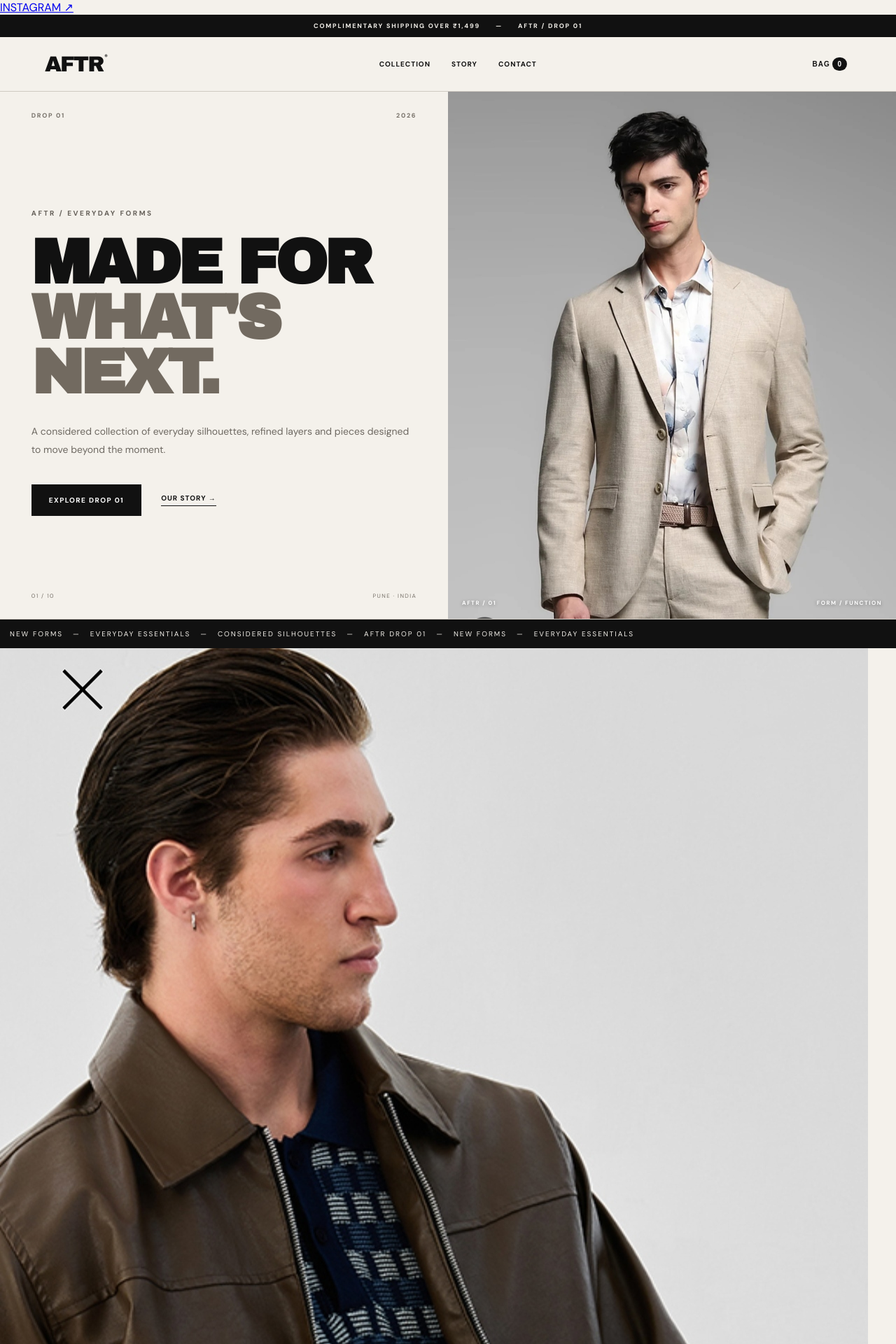
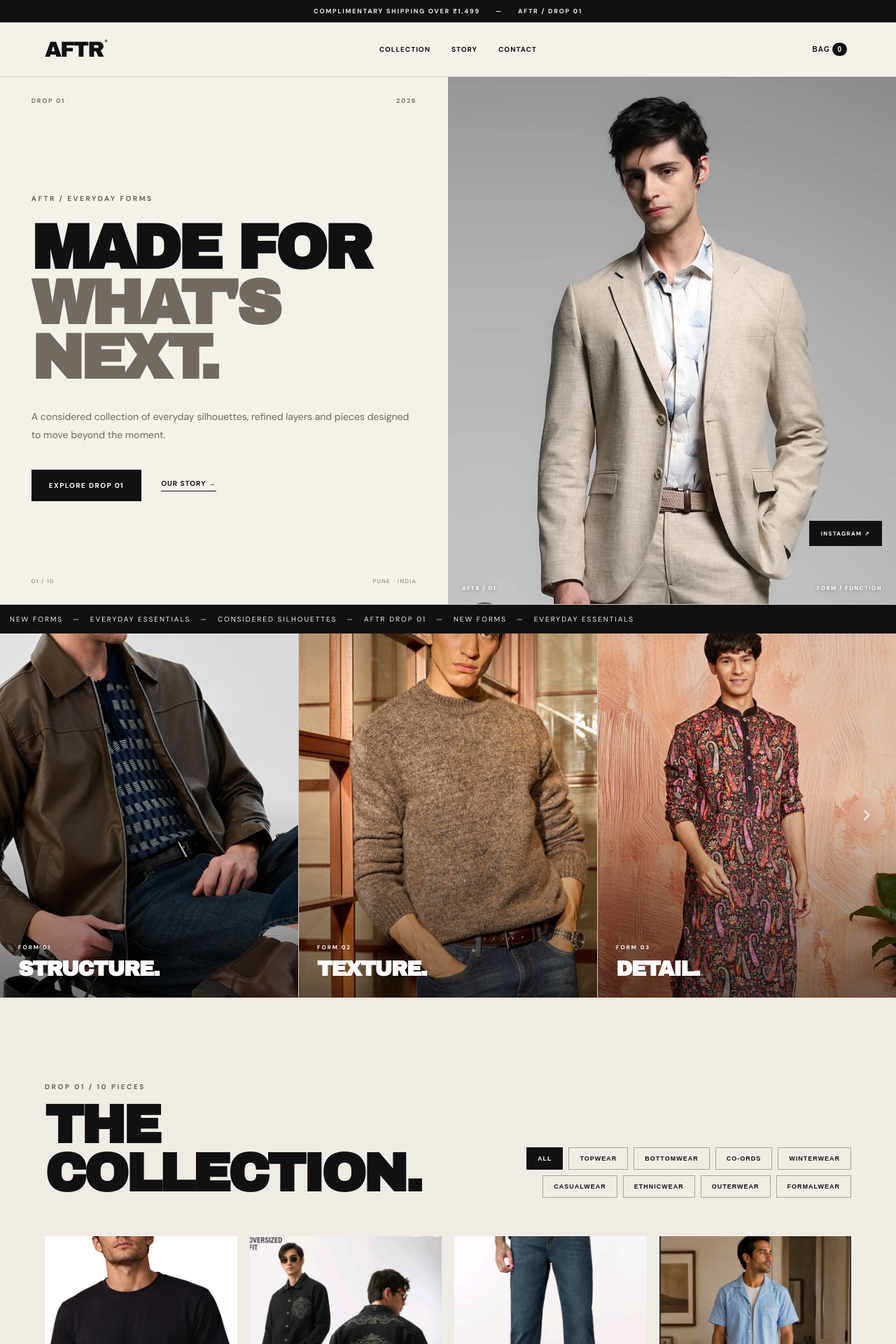
Before and after one commit to parths256/aftr-store, a Flask app: page / in a window 1280 px wide. Shown: the top 1920 px of the page at 70% size. Run offline with Flask 3, Linux system fonts and the light colour scheme; some libraries are stand-ins or nearby versions.

Commit message:
Add campaign strip and card styles

```diff
--- a/static/style.css
+++ b/static/style.css
@@ -1693,3 +1693,193 @@ footer{
   }
 
 }
+/* =====================================
+   AFTR — CAMPAIGN STRIP
+===================================== */
+
+.campaign-strip{
+  display:grid;
+  grid-template-columns:1fr 1fr 1fr;
+  gap:1px;
+  background:#cfc8be;
+  border-bottom:1px solid #cfc8be;
+}
+
+.campaign-card{
+  position:relative;
+  height:520px;
+  overflow:hidden;
+  background:#ddd8d0;
+}
+
+.campaign-card img{
+  width:100%;
+  height:100%;
+  object-fit:cover;
+  display:block;
+  transition:transform .9s cubic-bezier(.2,.7,.2,1);
+}
+
+.campaign-card:hover img{
+  transform:scale(1.035);
+}
+
+.campaign-card::after{
+  content:"";
+  position:absolute;
+  inset:0;
+  background:linear-gradient(
+    to top,
+    rgba(0,0,0,.5),
+    rgba(0,0,0,0) 55%
+  );
+}
+
+.campaign-caption{
+  position:absolute;
+  left:26px;
+  bottom:25px;
+  z-index:2;
+  color:#fff;
+}
+
+.campaign-caption span{
+  font-size:8px;
+  font-weight:700;
+  letter-spacing:2px;
+}
+
+.campaign-caption h3{
+  margin:7px 0 0;
+  font-family:"Archivo Black",sans-serif;
+  font-size:30px;
+  letter-spacing:-1.5px;
+}
+
+
+/* =====================================
+   AFTR — SCROLL HEADER
+===================================== */
+
+header{
+  transition:
+    height .3s ease,
+    background .3s ease,
+    box-shadow .3s ease;
+}
+
+header.header-scrolled{
+  height:60px;
+  background:rgba(244,241,235,.94);
+  backdrop-filter:blur(14px);
+  box-shadow:0 1px 0 rgba(0,0,0,.08);
+}
+
+header.header-scrolled .brand{
+  font-size:27px;
+}
+
+
+/* =====================================
+   AFTR — NAV UNDERLINE
+===================================== */
+
+nav a{
+  position:relative;
+}
+
+nav a::after{
+  content:"";
+  position:absolute;
+  left:0;
+  bottom:-7px;
+  width:0;
+  height:1px;
+  background:#111;
+  transition:width .25s ease;
+}
+
+nav a:hover::after{
+  width:100%;
+}
+
+
+/* =====================================
+   AFTR — FLOATING INSTAGRAM
+===================================== */
+
+.floating-instagram{
+  position:fixed;
+  right:20px;
+  bottom:20px;
+  z-index:15;
+
+  background:#111;
+  color:#fff;
+
+  text-decoration:none;
+
+  padding:12px 16px;
+
+  font-size:8px;
+  font-weight:700;
+  letter-spacing:1.4px;
+
+  border:1px solid #111;
+
+  transition:
+    background .2s ease,
+    color .2s ease,
+    transform .2s ease;
+}
+
+.floating-instagram:hover{
+  background:#f4f1eb;
+  color:#111;
+  transform:translateY(-2px);
+}
+
+
+/* =====================================
+   AFTR — SCROLL REVEAL
+===================================== */
+
+.reveal{
+  opacity:0;
+  transform:translateY(22px);
+  transition:
+    opacity .7s ease,
+    transform .7s ease;
+}
+
+.reveal.visible{
+  opacity:1;
+  transform:translateY(0);
+}
+
+
+/* =====================================
+   MOBILE
+===================================== */
+
+@media(max-width:800px){
+
+  .campaign-strip{
+    grid-template-columns:1fr;
+  }
+
+  .campaign-card{
+    height:460px;
+  }
+
+}
+
+@media(max-width:700px){
+
+  .floating-instagram{
+    right:14px;
+    bottom:14px;
+    padding:11px 13px;
+  }
+
+}
```
